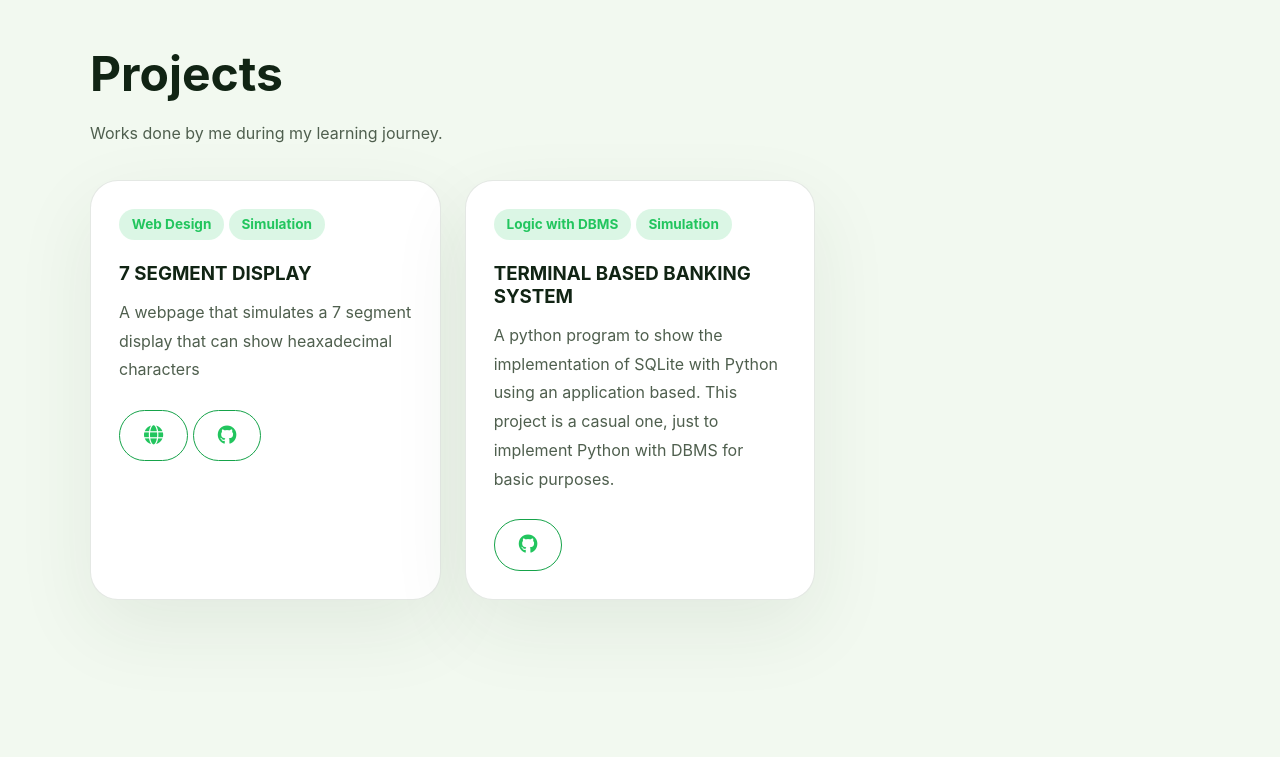
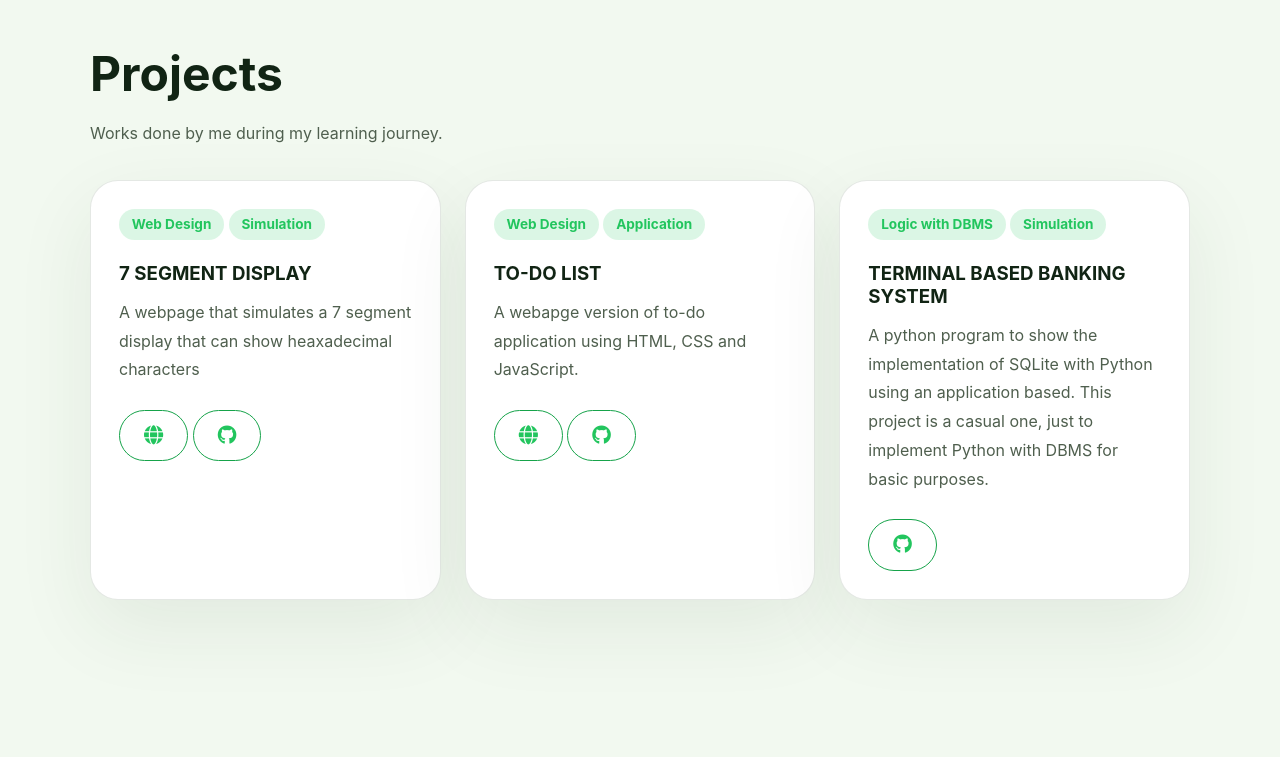
Before and after one commit to soumyadeep-py/soumyadeep-py.github.io, a plain HTML site: page index.html in a window 1280 px wide. Shown: the part 1377-2134 px from the top of the page. Drawn offline with Linux system fonts and the light colour scheme.

Commit message:
New Project

```diff
--- a/index.html
+++ b/index.html
@@ -62,7 +62,7 @@
     <section class="section" id="about">
       <div class="section-head">
         <h2>About Me</h2>
-        <p>Currently persuing B.Tech at <a href="https://www.cemkolaghat.in/">College of Engineering and Management Kolaghat.</a></p>
+        <p>Currently persuing B.Tech at <a id='clg-link' href="https://www.cemkolaghat.in/">College of Engineering and Management Kolaghat</a>.</p>
       </div>
       <div class="about-grid">
         <div>
@@ -96,6 +96,15 @@
           <p>A webpage that simulates a 7 segment display that can show heaxadecimal characters</p>
           <a href="https://soumyadeep-py.github.io/-Hexadecimal-1-Bit-Counter-on-7-Segment-Display-Webpage-Demonstration/" class="project-cta" target="_blank"><i class="fa-solid fa-globe"></i></a>
           <a href="https://github.com/soumyadeep-py/-Hexadecimal-1-Bit-Counter-on-7-Segment-Display-Webpage-Demonstration" class="project-cta" target="_blank"><i class="fa-brands fa-github"></i></a>
+        </article>
+        <!-- PROJECT : TO-DO LIST -->
+        <article class="project-card">
+          <span class="project-tag">Web Design</span>
+          <span class="project-tag">Application</span>
+          <h3>TO-DO LIST</h3>
+          <p>A webapge version of to-do application using HTML, CSS and JavaScript.</p>
+          <a href="https://soumyadeep-py.github.io/To-Do-List-Website/" class="project-cta" target="_blank"><i class="fa-solid fa-globe"></i></a>
+          <a href="https://github.com/soumyadeep-py/To-Do-List-Website" class="project-cta" target="_blank"><i class="fa-brands fa-github"></i></a>
         </article>
         <!-- PROJECT : TERMINAL BASED BANKING SYSTEM -->
         <article class="project-card">
--- a/style.css
+++ b/style.css
@@ -498,3 +498,7 @@ main {
     padding-right: 1.25rem;
   }
 }
+
+#clg-link:hover {
+  color: #eff7ee;
+}
```
